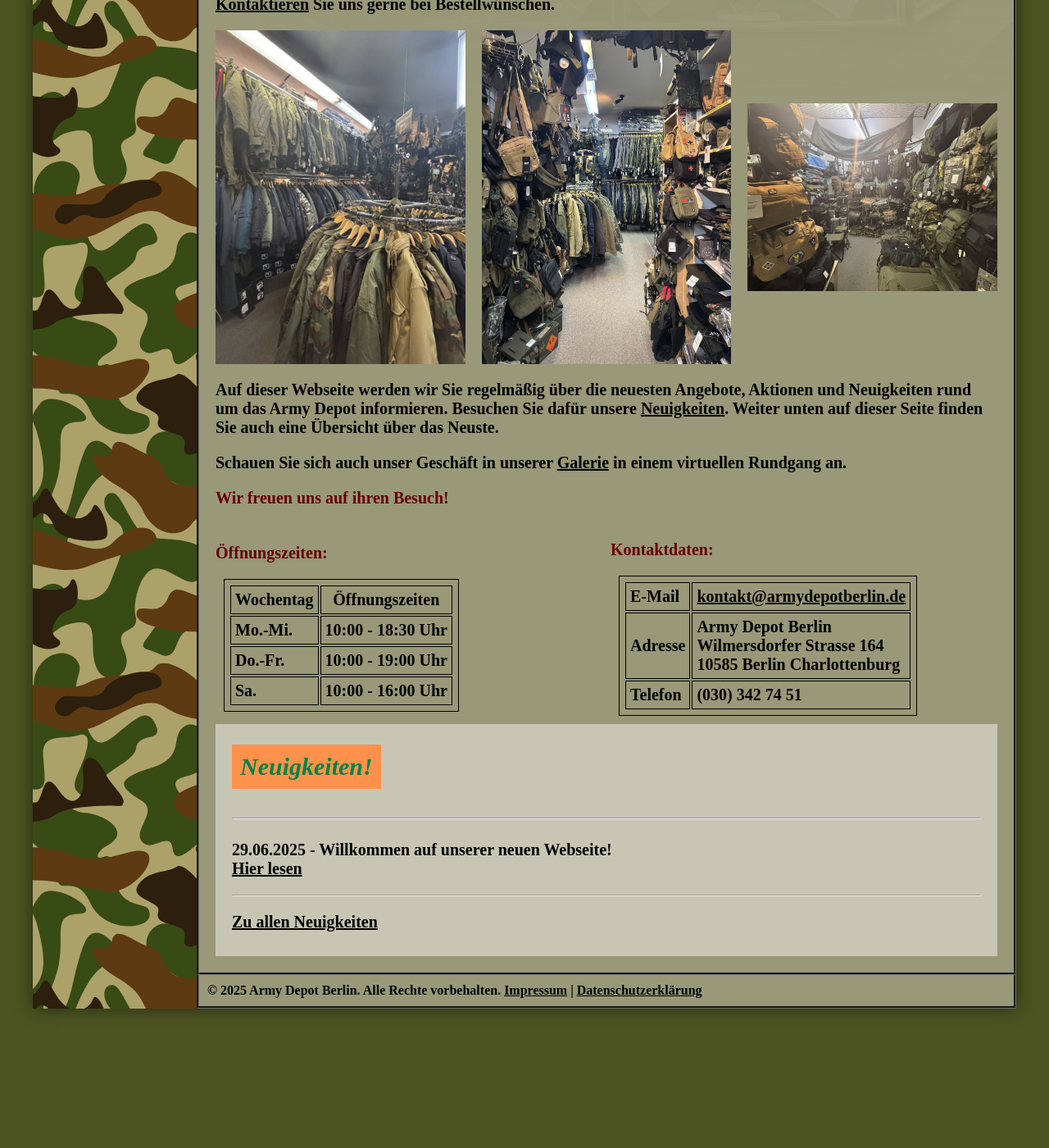
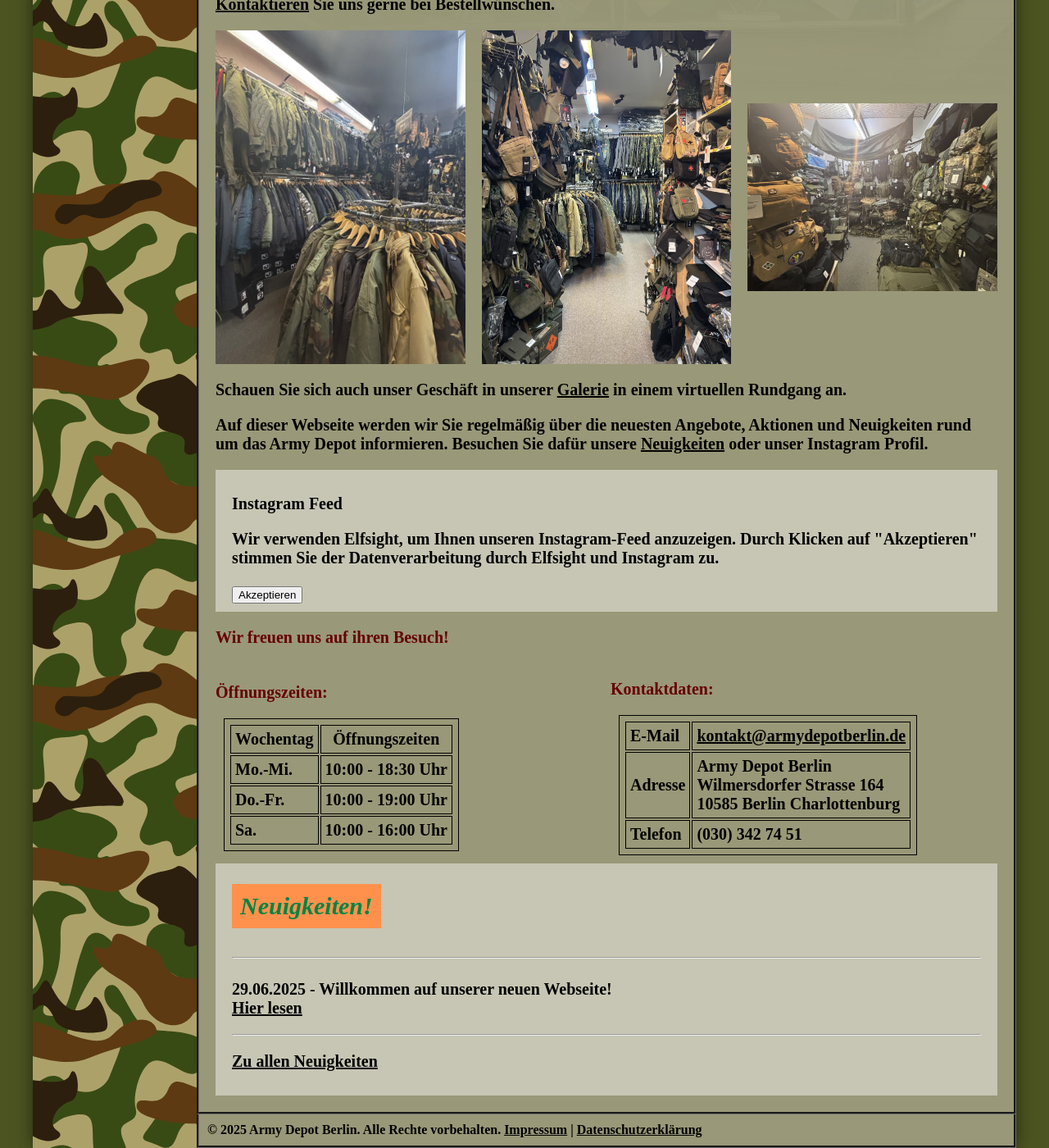
Before and after one commit to DevinTDHa/army-depot-berlin, a Jekyll site: the page built from index.md, in a window 1280 px wide and 1400 px high, scrolled down 786 px. Shown: the whole window at 82% size. Built offline with Jekyll 4.4.1, drawn with Linux system fonts in a browser that asks for light colours.

Commit message:
GPDR compliant instagram feed
- use elfsight for instagram feed widget

```diff
--- a/_includes/google_rundgang.html
+++ b/_includes/google_rundgang.html
@@ -24,7 +24,8 @@
   ></iframe>
 </div>
 
-<div id="gdpr-notice" class="gdpr-rundgang">
+<div id="gdpr-notice" class="gdpr">
+  <p>Virtueller Rundgang auf Google Maps</p>
   <p>
     Wir verwenden Google Maps, um Ihnen einen virtuellen Rundgang anzubieten.
     Durch Klicken auf "Akzeptieren" stimmen Sie der Datenverarbeitung durch
--- /dev/null
+++ b/_includes/instagram_feed.html
@@ -0,0 +1,36 @@
+<!-- Elfsight Instagram Feed with GDPR Notice -->
+<div id="gdpr-notice" class="gdpr">
+<p>Instagram Feed</p>
+  <p>
+    Wir verwenden Elfsight, um Ihnen unseren Instagram-Feed anzuzeigen. Durch
+    Klicken auf "Akzeptieren" stimmen Sie der Datenverarbeitung durch Elfsight
+    und Instagram zu.
+  </p>
+  <button onclick="acceptInstagramGDPR()">Akzeptieren</button>
+  <noscript>
+    <p>
+      JavaScript ist bei Ihnen deaktiviert, wird aber benötigt, um den
+      Instagram-Feed anzuzeigen.
+    </p>
+  </noscript>
+</div>
+
+<div id="instagram-widget" style="display: none">
+  <div
+    class="elfsight-app-2de70faa-291f-4ccb-b2a7-cba267b571f5"
+    data-elfsight-app-lazy
+  ></div>
+</div>
+
+<script>
+  function acceptInstagramGDPR() {
+    document.getElementById("gdpr-notice").style.display = "none";
+    document.getElementById("instagram-widget").style.display = "block";
+
+    // Dynamically load the Elfsight script only after consent
+    const elfsightScript = document.createElement("script");
+    elfsightScript.src = "https://static.elfsight.com/platform/platform.js";
+    elfsightScript.async = true;
+    document.head.appendChild(elfsightScript);
+  }
+</script>
--- a/_includes/leaflet_karte.html
+++ b/_includes/leaflet_karte.html
@@ -1,6 +1,7 @@
 <div id="maps-iframe" style="height: 400px; width: calc(100% - 40px); display: none; margin-left: 20px; margin-right: 20px;"></div>
 
-<div id="gdpr-notice" class="gdpr-rundgang">
+<div id="gdpr-notice" class="gdpr">
+  <p>OpenStreetMap Karte</p>
   <p>
     Wir verwenden Leaflet und OpenStreetMap, um Ihnen einen eine Kartenansicht
     anzubieten. Durch Klicken auf "Akzeptieren" stimmen Sie der
--- a/_sass/main.scss
+++ b/_sass/main.scss
@@ -324,7 +324,7 @@
   box-sizing: border-box;
 }
 
-.gdpr-rundgang {
+.gdpr {
   background-color: $news_box_bg;
   padding: 10px 20px 10px 20px;
   width: 100%;
--- a/index.md
+++ b/index.md
@@ -9,6 +9,7 @@
 
 Bei uns zählt noch die individuelle persönliche Betreuung, kein anonymer Versandhandel. Anprobieren und auswählen in unserem Ladengeschäft ist unsere Firmenphilosophie.
 
+<!-- -------- BILDER  -------- -->
 {% include text_image_layout.html
     text="Entdecken Sie unsere große Auswahl an hochwertiger Outdoor-Bekleidung, Ausrüstung und Militaria. Ob für Camping, Trekking oder den täglichen Einsatz – bei uns finden Sie alles, was Sie brauchen. Unser erfahrenes Team berät Sie gerne persönlich vor Ort."
     image="/assets/images/ad_draussen.webp"
@@ -21,27 +22,17 @@
 
 {% include gallery.html columns=3 images=site.data.start %}
 
-Auf dieser Webseite werden wir Sie regelmäßig über die neuesten Angebote, Aktionen und Neuigkeiten rund um das Army Depot informieren. Besuchen Sie dafür unsere [Neuigkeiten](./neuigkeiten). Weiter unten auf dieser Seite finden Sie auch eine Übersicht über das Neuste.
-
 Schauen Sie sich auch unser Geschäft in unserer [Galerie](./galerie/) in einem virtuellen Rundgang an.
 
+Auf dieser Webseite werden wir Sie regelmäßig über die neuesten Angebote, Aktionen und Neuigkeiten rund um das Army Depot informieren. Besuchen Sie dafür unsere [Neuigkeiten](./neuigkeiten) oder unser Instagram Profil.
+
+<!-- -------- INSTAGRAM  -------- -->
+
+{% include instagram_feed.html %}
+
+<!-- -------- TABELLE  -------- -->
+
 **Wir freuen uns auf ihren Besuch!**
-
-<!-- ### Zu unseren Lieferanten:
-
-![Shop Außenansicht](/assets/images/shop-outside.jpg)
-![Shop Innenansicht](/assets/images/shop-inside.jpg) -->
-
-<!-- ## Kontakt
-
-**Army Depot Berlin**
-Inhaber:
-Thi Lien Trang
-Wilmersdorfer Strasse 164
-10585 Berlin Charlottenburg
-[kontakt@armydepotberlin.de](mailto:kontakt@armydepotberlin.de)
-Tel.: (030) 342 74 51
-Fax: (030) 342 70 33   -->
 
 {% assign opening_hours = "
 **Öffnungszeiten:**
@@ -66,4 +57,7 @@
     left_content=opening_hours
     right_content=kontakt%}
 
+
+<!-- -------- NEWS  -------- -->
+
 {% include news_box.html %}
```
Also changed, not shown: neuigkeiten.md (+6 -0 lines).
